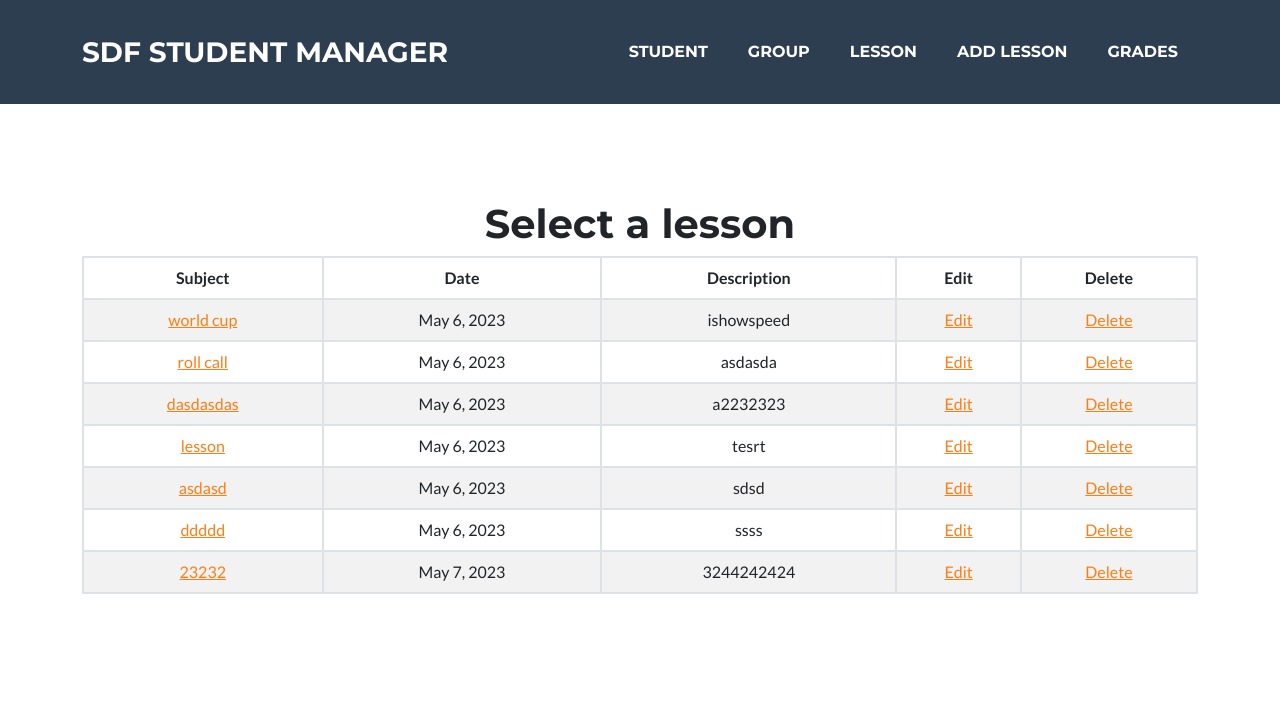
After one commit to JVitorCarv/sdf-student-manager, a Django app: page /lesson/all/ in a window 1280 px wide. The commit adds this page. Shown: the top 705 px of the page. Run offline with Django 4.2, Linux system fonts and the light colour scheme; data comes from the database, SQL or seed files in the repository; both versions use the stored data as it was after the commit; some libraries are stand-ins or nearby versions.

Commit message:
Add edit lesson

```diff
--- a/student_presence/presence_count/forms.py
+++ b/student_presence/presence_count/forms.py
@@ -17,4 +17,7 @@ class RegisterGroupForm(forms.ModelForm):
 class RegisterLessonForm(forms.ModelForm):
     class Meta:
         model = Lesson
-        fields = ('subject', 'description')
+        fields = ('subject', 'date', 'description')
+        widgets = {
+            'date': forms.SelectDateWidget()
+        }
--- a/student_presence/presence_count/models.py
+++ b/student_presence/presence_count/models.py
@@ -1,4 +1,5 @@
 from django.db import models
+from datetime import date
 
 # Create your models here.
 class Group(models.Model):
@@ -27,7 +28,7 @@ class Student(models.Model):
 
 class Lesson(models.Model):
     subject = models.CharField(max_length=100)
-    date = models.DateField(auto_now=True)
+    date = models.DateField(default=date.today)
     description = models.TextField(max_length=2048, blank=True)
     students = models.ManyToManyField('Student', related_name='lesson_presence')
 
--- /dev/null
+++ b/student_presence/presence_count/templates/lesson/lesson_manager.html
@@ -0,0 +1,32 @@
+{% extends 'base.html' %}
+
+{% block body %}
+<!-- Masthead-->
+<header class="masthead text-center">
+    <div class="container d-flex flex-column">
+        <h1>Select a lesson</h1>
+        <table class="table table-striped table-hover table-bordered">
+            <thead>
+                <tr>
+                    <th scope="col">Subject</th>
+                    <th scope="col">Date</th>
+                    <th scope="col">Description</th>
+                    <th scope="col">Edit</th>
+                    <th scope="col">Delete</th>
+                </tr>
+            </thead>
+            <tbody>
+                {% for lesson in lessons %}
+                <tr>
+                    <td><a href="">{{lesson.subject}}</a></td>
+                    <td>{{lesson.date}}</td>
+                    <td>{{lesson.description}}</td>
+                    <td><a href="{% url 'presence_count:edit_lesson' lesson.id %}">Edit</a></td>
+                    <td><a href="{% url 'presence_count:edit_lesson' lesson.id %}">Delete</a></td>
+                </tr>
+                {% endfor %}
+            </tbody>
+        </table>
+    </div>
+</header>
+{% endblock %}
--- a/student_presence/presence_count/templates/snippets/navbar.html
+++ b/student_presence/presence_count/templates/snippets/navbar.html
@@ -11,6 +11,7 @@
             <ul class="navbar-nav ms-auto">
                 <li class="nav-item mx-0 mx-lg-1"><a class="nav-link py-3 px-0 px-lg-3 rounded" href="{% url 'presence_count:student' %}">Student</a></li>
                 <li class="nav-item mx-0 mx-lg-1"><a class="nav-link py-3 px-0 px-lg-3 rounded" href="{% url 'presence_count:group' %}">Group</a></li>
+                <li class="nav-item mx-0 mx-lg-1"><a class="nav-link py-3 px-0 px-lg-3 rounded" href="{% url 'presence_count:lesson_manager' %}">Lesson</a></li>
                 <li class="nav-item mx-0 mx-lg-1"><a class="nav-link py-3 px-0 px-lg-3 rounded" href="{% url 'presence_count:lesson' %}">Add lesson</a></li>
                 <li class="nav-item mx-0 mx-lg-1"><a class="nav-link py-3 px-0 px-lg-3 rounded" href="{% url 'presence_count:grades_manager' %}">Grades</a></li>
             </ul>
--- a/student_presence/presence_count/urls.py
+++ b/student_presence/presence_count/urls.py
@@ -7,6 +7,8 @@ urlpatterns = [
     path('', views.home, name='home'),
     path('student/add/', views.register, name='register_student'),
     path('lesson/', views.roll_call, name='lesson'),
+    path('lesson/all/', views.lesson_manager, name='lesson_manager'),
+    path('lesson/edit/<int:lesson_id>', views.edit_lesson, name='edit_lesson'),
     path('grades/', views.grades_manager, name='grades_manager'),
     path('newgroup/', views.register_group, name='register_group'),
     path('student/', views.student, name='student'),
--- a/student_presence/presence_count/views.py
+++ b/student_presence/presence_count/views.py
@@ -175,3 +175,45 @@ def delete_group(request, group_id):
     Student.objects.filter(group_id=group_id).update(group_id=None)
     group.delete()
     return redirect('/')
+
+
+def lesson_manager(request):
+    lessons = Lesson.objects.all()
+    context = {'lessons': lessons}
+    return render(request, 'lesson/lesson_manager.html', context)
+
+
+def edit_lesson(request, lesson_id):
+    lesson = Lesson.objects.get(pk=lesson_id)
+    lesson_form = RegisterLessonForm(instance=lesson)
+    student_list = Student.objects.all().order_by('group_id')
+    lesson_students = Lesson.students.through.objects.filter(lesson_id=lesson.id)
+    present_students = []
+    for ls in lesson_students:
+        present_students.append(ls.student_id)
+
+    if request.method == 'POST':
+        lesson_data = request.POST.copy()
+        if 'boxes' in lesson_data:
+            del lesson_data['boxes']
+        lesson_form = RegisterLessonForm(lesson_data, instance=lesson) # Change this!
+        if lesson_form.is_valid():
+            lesson_form.save()
+        else:
+            print('Error while updating lesson')
+
+        for student_id in present_students:
+            if str(student_id) not in request.POST.getlist('boxes'):
+                print(f'Removing presence from {Student.objects.get(pk=int(student_id))}')
+                presence = Lesson.students.through.objects.get(lesson_id=lesson.id, student_id=student_id)
+                presence.delete()
+                Student.objects.filter(pk=int(student_id)).update(presences=F('presences')-1)
+        for student_id in request.POST.getlist('boxes'):
+            if not int(student_id) in present_students:
+                print(f'Adding presence to {Student.objects.get(pk=int(student_id))}')
+                Student.objects.filter(pk=int(student_id)).update(presences=F('presences')+1)
+                student = Student.objects.get(pk=int(student_id))
+                lesson.students.add(student)
+        return redirect('/')
+    context = {'lesson_form': lesson_form, 'student_list':student_list, 'present_students':present_students}
+    return render(request, 'lesson.html', context)
```
Also changed, not shown: student_presence/presence_count/templates/lesson.html (+10 -0 lines), student_presence/presence_count/templates/lesson/edit_lesson.html (added, +46 -0 lines), student_presence/db.sqlite3, student_presence/presence_count/migrations/0010_alter_lesson_date.py (added).
